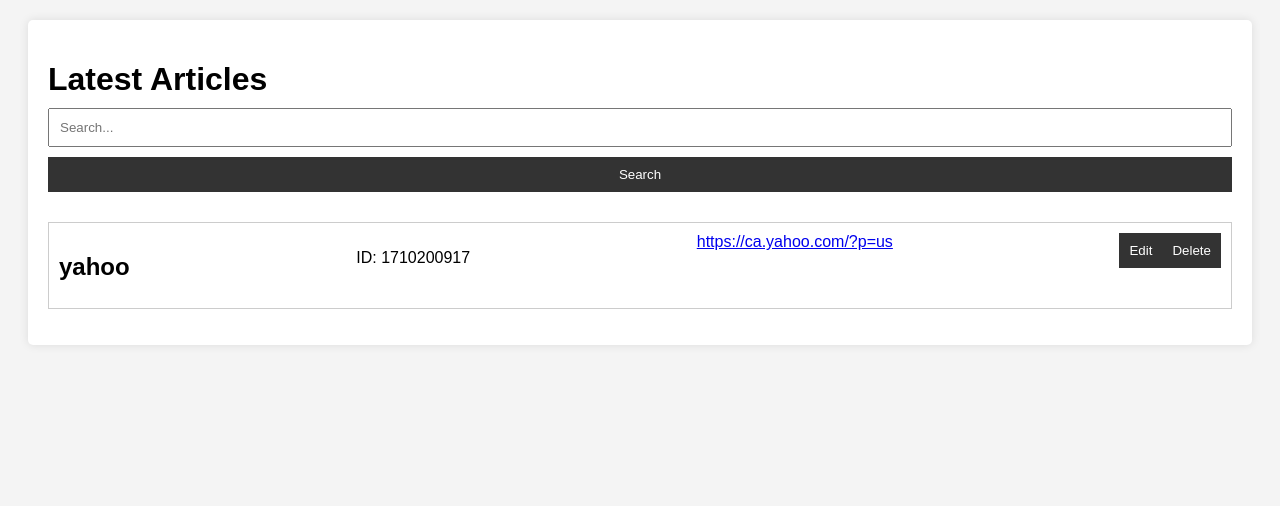
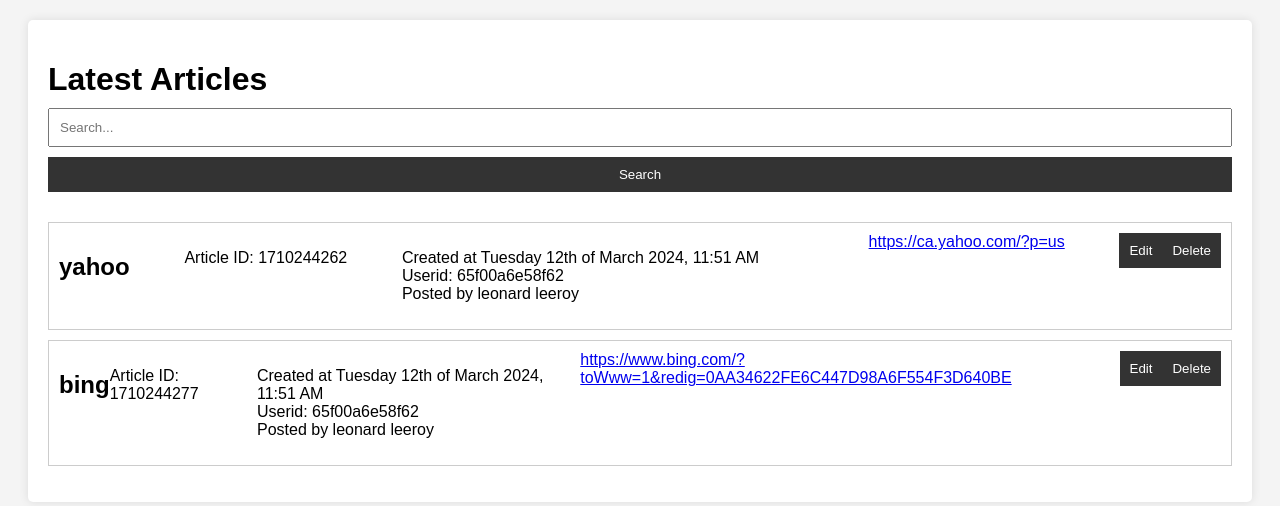
Before and after one commit to chalvinSoenarjo/comp3015-asgn2, a PHP site: page / in a window 1280 px wide. Shown: the part 78-584 px from the top of the page. Run offline with PHP 8.4, Linux system fonts and the light colour scheme.

Commit message:
added article creation date and article edited date

```diff
--- a/data/articles.json
+++ b/data/articles.json
@@ -1,7 +1,18 @@
 [
     {
-        "id": 1710200917,
-        "title": "yahoo",
-        "link": "https:\/\/ca.yahoo.com\/?p=us"
+        "id": 1710244262,
+        "title": " yahoo",
+        "link": "https:\/\/ca.yahoo.com\/?p=us",
+        "userId": "65f00a6e58f62",
+        "username": "leonard leeroy",
+        "createdAt": "Tuesday 12th of March 2024, 11:51 AM"
+    },
+    {
+        "id": 1710244277,
+        "title": "bing",
+        "link": "https:\/\/www.bing.com\/?toWww=1&redig=0AA34622FE6C447D98A6F554F3D640BE",
+        "userId": "65f00a6e58f62",
+        "username": "leonard leeroy",
+        "createdAt": "Tuesday 12th of March 2024, 11:51 AM"
     }
 ]
--- a/edit_article.php
+++ b/edit_article.php
@@ -5,7 +5,11 @@
     <link rel="stylesheet" type="text/css" href="style.css">
 </head>
 <body>
+<?php include 'navbar.php';  ?>
 <?php
+
+
+
 if ($_SERVER['REQUEST_METHOD'] === 'POST' && isset($_POST['id'])) {
     $id = $_POST['id'];
     $json = file_get_contents('data/articles.json');
--- a/index.php
+++ b/index.php
@@ -48,7 +48,11 @@ if ($success === false) {
         <?php foreach ($articles as $article): ?>
             <li>
                 <h2><?= $article['title'] ?></h2>
-                <p>ID: <?= $article['id'] ?></p> <!-- Display ID here -->
+                <p>Article ID: <?= $article['id'] ?></p> <!-- Display ID here -->
+                <p>Created at <?= $article['createdAt'] ?> <br> Userid: <?= $article['userId'] ?> <br> Posted by <?= $article['username'] ?></p><br><br>
+                <?php if (isset($article['updatedAt'])): ?>
+                    <p>Updated at <?= $article['updatedAt'] ?></p>
+                <?php endif; ?>
                 <a href="<?= $article['link'] ?>" target="_blank"><?= $article['link'] ?></a>
                 <div class="article-actions">
                     <form action="edit_article.php" method="post">
--- a/navbar.php
+++ b/navbar.php
@@ -2,7 +2,7 @@
 // Start the session
 session_start();
 // Define the default profile picture
-$defaultProfilePic = 'cat.jpg'; // Update this path to your actual default cat image
+$defaultProfilePic = 'images/cat.jpg'; // Update this path to your actual default cat image
 $userProfilePic = isset($_SESSION['profile_pic']) && file_exists($_SESSION['profile_pic']) ? $_SESSION['profile_pic'] : $defaultProfilePic;
 ?>
 <style>
--- a/update_article.php
+++ b/update_article.php
@@ -31,6 +31,7 @@ if ($_SERVER['REQUEST_METHOD'] === 'POST' && isset($_POST['id'], $_POST['title']
     // Update the article with new values
     $articles[$articleIndex]['title'] = $title;
     $articles[$articleIndex]['link'] = $link;
+    $articles[$articleIndex]['updatedAt'] = date('l jS \of F Y, h:i A'); // Add the update date and time
 
     // Save updated articles to JSON file
     $success = file_put_contents('data/articles.json', json_encode($articles));
```
Also changed, not shown: delete_article.php (+17 -0 lines), submit_article.php (+10 -1 lines).
